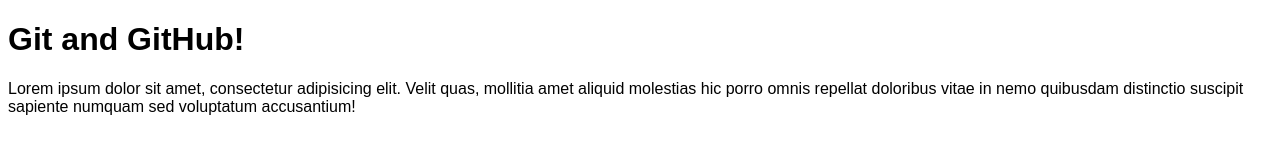
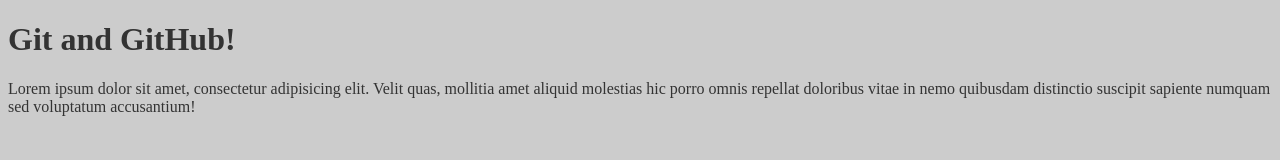
Before and after one commit to MonaliValunj/monday, a plain HTML site: page index.html in a window 1280 px wide. Drawn offline with Linux system fonts and the light colour scheme.

Commit message:
Updated css

```diff
--- a/css/main.css
+++ b/css/main.css
@@ -1,3 +1,5 @@
 body{
-    font-family: sans-serif;
+    font-family: serif;
+    background-color: #ccc;
+    color: #333;
 }
```
